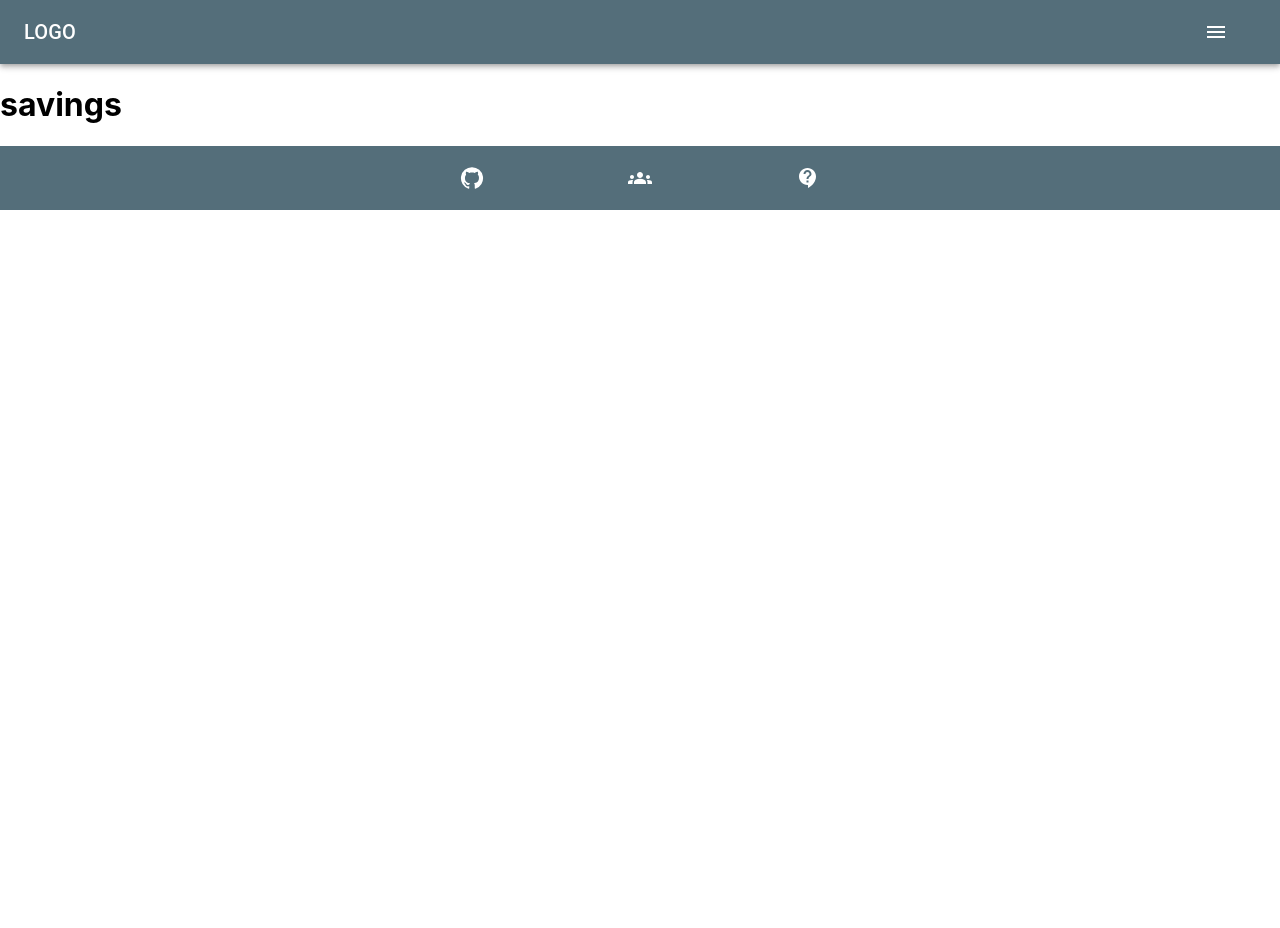
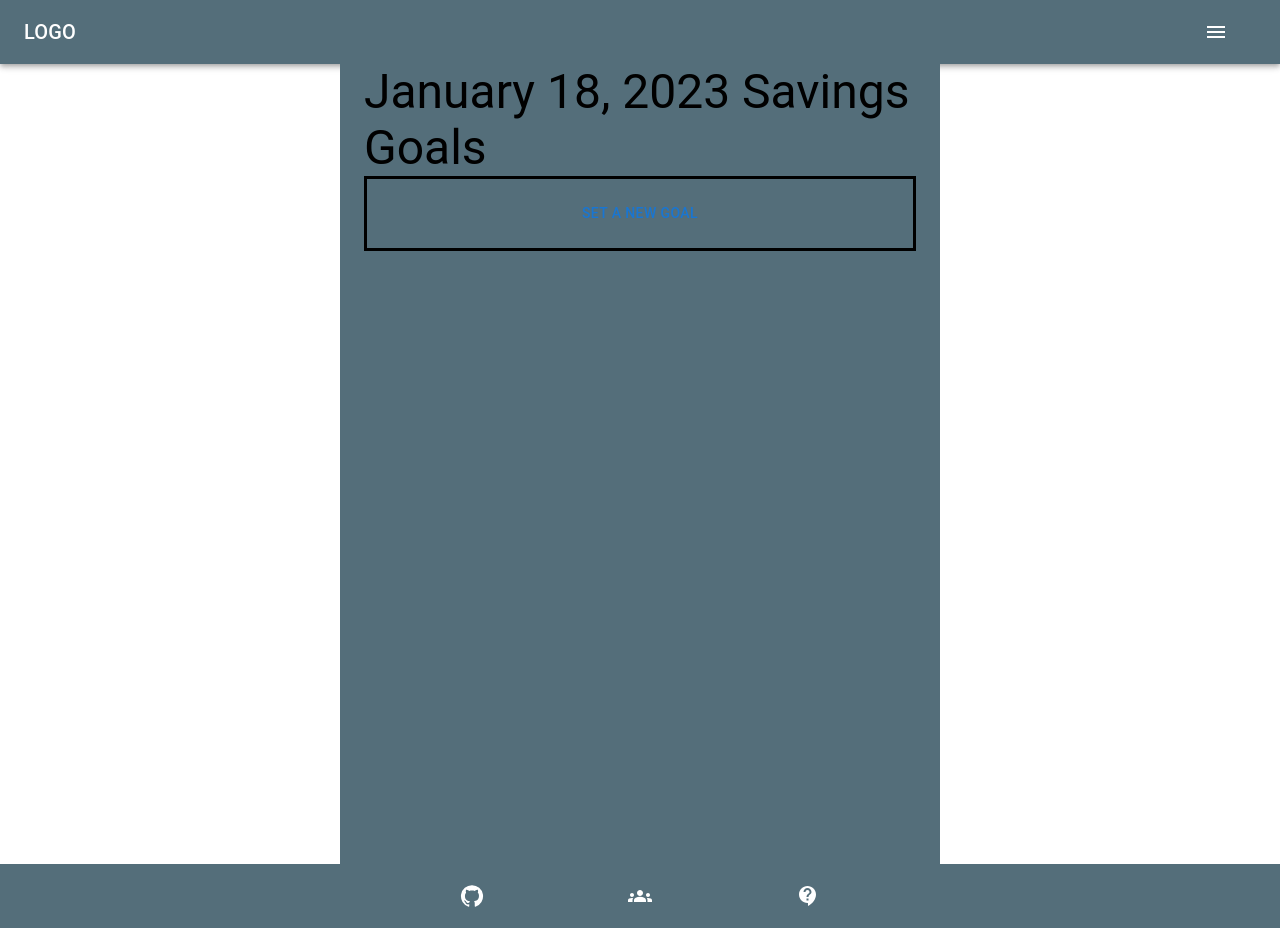
Before and after one commit to edyta0106/Golden-Goose-Finance, a React (Create React App) app in the folder client/: page /savings in a window 1280 px wide. Before the commit the page ends 800 px from the top, so only its background shows below. Built offline with nearby package versions, Linux system fonts and the light colour scheme.

Commit message:
Working on Savings Page layout

```diff
--- a/client/src/components/Savings/Savings.js
+++ b/client/src/components/Savings/Savings.js
@@ -1,11 +1,27 @@
 import React from "react";
 import { Link } from "react-router-dom";
+import Box from "@mui/material/Box";
+import { Typography, Button, Container } from "@mui/material";
+import { textAlign } from "@mui/system";
+
+const dayjs = require("dayjs");
 
 export default function Savings() {
   return (
     <>
       <Link to="/savings"></Link>
-      <h1>savings</h1>
+
+      <Container sx={{ bgcolor: "#546E7A", height: "100vh" }} maxWidth="sm">
+        <Typography variant="h3" component="h1">
+          January 18, 2023 Savings Goals
+        </Typography>
+
+        {/* dayjs().format(MM/DD/YYYY) */}
+        <Box />
+        <Box textAlign="center" sx={{ p: 2, border: "3px solid black" }}>
+          <Button type="submit">Set a New Goal</Button>
+        </Box>
+      </Container>
     </>
   );
 }
--- a/package.json
+++ b/package.json
@@ -24,5 +24,8 @@
   "devDependencies": {
     "concurrently": "^7.6.0",
     "nodemon": "^2.0.20"
+  },
+  "dependencies": {
+    "dayjs": "^1.11.7"
   }
 }
```
Also changed, not shown: 1 other file (tests, documents, lock files or other folders).
